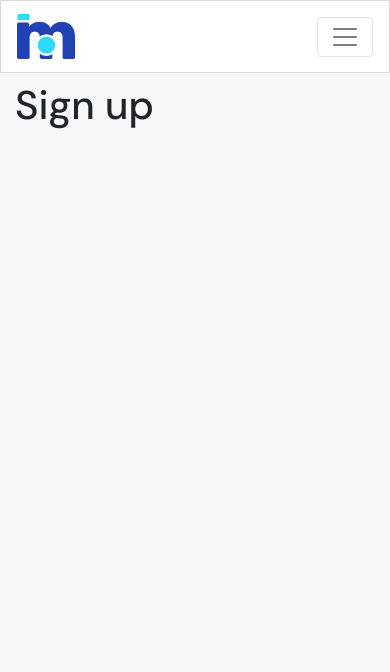
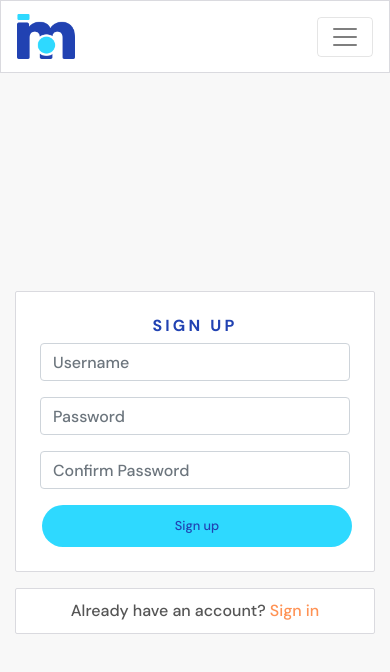
Before and after one commit to Ahmad-Hazrati/drf_api, a React (Create React App) app in the folder frontend/: page /signup in a window 390 px wide. Shown: the top 672 px of the page. Built offline with nearby package versions, Linux system fonts and the light colour scheme.

Commit message:
Added SignUpForm.js and style it

```diff
--- a/frontend/src/App.js
+++ b/frontend/src/App.js
@@ -2,6 +2,7 @@
 import NavBar from './components/NavBar';
 import Container from 'react-bootstrap/Container';
 import { Route, Switch } from 'react-router-dom';
+import SignUpForm from './pages/SignUpForm';
 
 function App() {
   return (
@@ -11,7 +12,8 @@
         <Switch>
           <Route exact path="/" render={() => <h1>Home page</h1>} />
           <Route exact path="/signin" render={() => <h1>Sign in</h1>} />
-          <Route exact path="/signup" render={() => <h1>Sign up</h1>} />
+          <Route exact path="/signup" render={() => <SignUpForm />} />
+          <Route render={() => <p>Page not found!</p>} />
         </Switch>
       </Container>
     </div>
--- a/frontend/src/App.module.css
+++ b/frontend/src/App.module.css
@@ -1,11 +1,34 @@
 .App {
-  font-family: 'DM Sans', sans-serif;
+  font-family: "DM Sans", sans-serif;
   background-color: #f8f8f8;
   min-height: 100vh;
 }
 
 .Main {
   padding-top: 81px;
+}
+
+.Content {
+  background-color: #ffffff;
+  padding: 10px;
+  border-radius: 2px;
+  border: 1px solid #dadadf;
+}
+
+.FillerImage {
+  object-fit: cover;
+  height: 100%;
+  width: 100%;
+}
+
+.Image {
+  max-height: 40vh;
+  max-width: 100%;
+  object-fit: contain;
+}
+
+* {
+  box-sizing: border-box;
 }
 
 a {
@@ -22,6 +45,10 @@
   transition: color ease-in-out 0.3s;
 }
 
+input[type="file"] {
+  display: none;
+}
+
 i {
   color: #cfced3;
   font-size: 1.6rem;
@@ -34,3 +61,25 @@
   transition: color ease-in-out 0.3s;
   color: #2142b2;
 }
+
+figure {
+  text-align: center;
+  display: inline-block;
+}
+
+/* scrollbar */
+*::-webkit-scrollbar {
+  width: 5px;
+}
+
+*::-webkit-scrollbar-track {
+  background: #f1f1f1;
+}
+
+*::-webkit-scrollbar-thumb {
+  background: #888;
+}
+
+*::-webkit-scrollbar-thumb:hover {
+  background: #555;
+}
--- /dev/null
+++ b/frontend/src/pages/SignUpForm.js
@@ -0,0 +1,60 @@
+import React from "react";
+import { Link } from "react-router-dom";
+
+import styles from "../styles/SignInUpForm.module.css";
+import btnStyles from "../styles/Button.module.css";
+import appStyles from "../App.module.css";
+
+import { Form, Button, Image, Col, Row, Container } from "react-bootstrap";
+
+const SignUpForm = () => {
+    return (
+        <Row className={styles.Row}>
+            <Col className="my-auto py-2 p-md-2" md={6}>
+                <Container className={`${appStyles.Content} p-4 `}>
+                    <h1 className={styles.Header}>sign up</h1>
+
+                    <Form>
+                        <Form.Group controlId="username">
+                            <Form.Label className='d-none'>Username</Form.Label>
+                            <Form.Control className={styles.input} type="text" placeholder="Username" name='username' />
+                        </Form.Group>
+
+                        <Form.Group controlId="password1">
+                            <Form.Label className='d-none'>Password</Form.Label>
+                            <Form.Control className={styles.input} type="password" placeholder="Password" name='password1' />
+                        </Form.Group>
+
+                        <Form.Group controlId="password2">
+                            <Form.Label className='d-none'>Confirm Password</Form.Label>
+                            <Form.Control className={styles.input} type="password" placeholder="Confirm Password" name='password2' />
+                        </Form.Group>
+
+                        <Button className={`${btnStyles.Button} ${btnStyles.Wide} ${btnStyles.Bright}`} type="submit">
+                            Sign up
+                        </Button>
+                    </Form>
+
+                </Container>
+                <Container className={`mt-3 ${appStyles.Content}`}>
+                    <Link className={styles.Link} to="/signin">
+                        Already have an account? <span>Sign in</span>
+                    </Link>
+                </Container>
+            </Col>
+            <Col
+                md={6}
+                className={`my-auto d-none d-md-block p-2 ${styles.SignUpCol}`}
+            >
+                <Image
+                    className={`${appStyles.FillerImage}`}
+                    src={
+                        "https://codeinstitute.s3.amazonaws.com/AdvancedReact/hero2.jpg"
+                    }
+                />
+            </Col>
+        </Row>
+    );
+};
+
+export default SignUpForm;
--- /dev/null
+++ b/frontend/src/styles/Button.module.css
@@ -0,0 +1,69 @@
+.Button {
+    font-size: 0.8rem;
+    align-self: center;
+    border-radius: 100px;
+    border-color: transparent;
+    padding: 4px 10px;
+    margin-left: 2px;
+    margin-right: 2px;
+    min-width: 75px;
+}
+
+.Button:hover {
+    opacity: 0.8;
+    border-color: transparent;
+    cursor: pointer;
+}
+
+.Button:hover:active {
+    background-color: #2142b2 !important;
+}
+
+.Button:active {
+    background-color: #2142b2 !important;
+}
+
+.Button:focus {
+    background-color: #2142b2;
+}
+
+.Wide {
+    padding: 10px 50px;
+    width: 100%;
+}
+
+.Blue,
+.BlueOutline:hover,
+.Bright:hover {
+    background-color: #2142b2;
+    color: #ffffff;
+}
+
+.BlueOutline,
+.Blue:hover {
+    /* border: 1px solid #2142b2; */
+    background-color: #ffffff;
+    color: #2142b2;
+}
+
+.Black,
+.BlackOutline:hover {
+    /* background-color: #242a3d;
+  color: white; */
+    background-color: #242a3d;
+    color: aliceblue;
+}
+
+.Black:hover,
+.BlackOutline {
+    /* background-color: #dadadf;
+  color: #242a3d;
+  border-color: #242a3d; */
+    background-color: aliceblue;
+    color: #242a3d;
+}
+
+.Bright {
+    background-color: #2ed9ff;
+    color: #2142b2;
+}
--- /dev/null
+++ b/frontend/src/styles/SignInUpForm.module.css
@@ -0,0 +1,47 @@
+.Row {
+    height: calc(100vh - 81px);
+}
+
+.Input {
+    background: #ffffff;
+    border: 1px solid #f0f1f9;
+    box-sizing: border-box;
+    border-radius: 2px;
+    color: #7177a1;
+    text-align: center;
+    padding: 10px;
+}
+
+.Header {
+    font-style: normal;
+    font-weight: bold;
+    font-size: 16px;
+    line-height: 19px;
+    text-align: center;
+    letter-spacing: 0.2em;
+    text-transform: uppercase;
+    color: #2142b2;
+}
+
+.Link {
+    text-decoration: none;
+    text-align: center;
+    display: block;
+    margin: auto;
+}
+
+.Link span {
+    color: #ff9254;
+}
+
+.Container {
+    padding: 30px 10px;
+}
+
+.SignInCol {
+    height: 320px;
+}
+
+.SignUpCol {
+    height: 375px;
+}
```
Also changed, not shown: 1 other file (tests, documents, lock files or other folders).
